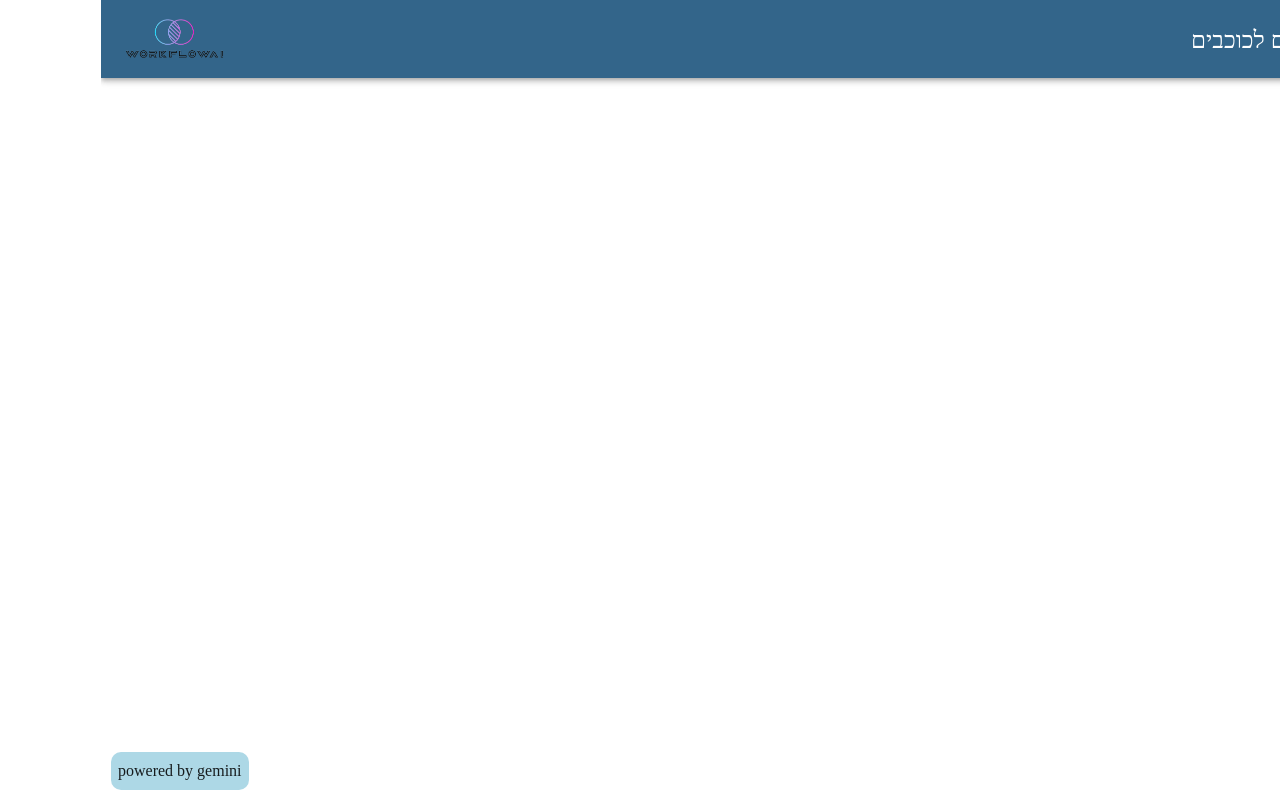
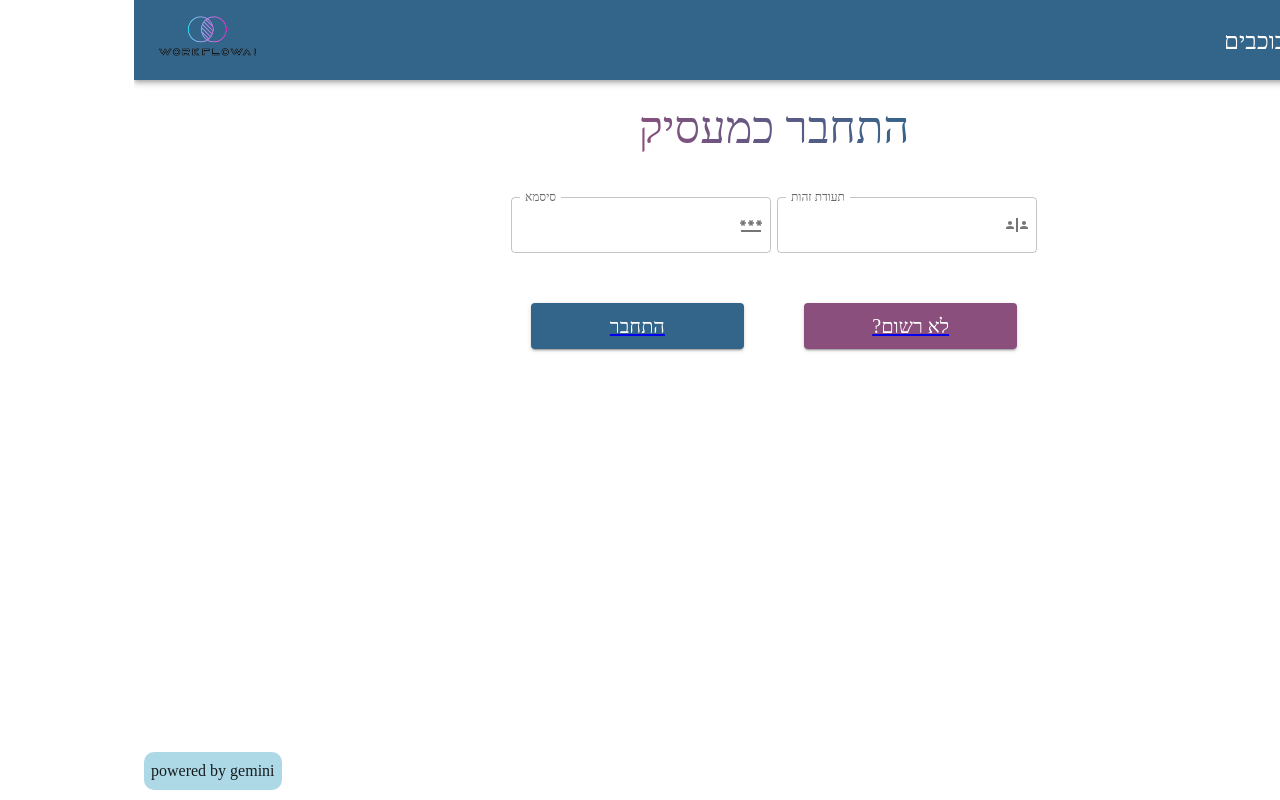
Before and after one commit to yarden1423/worksolutionsai, a React (Vite) app in the folder frontend/: page /login in a window 1280 px wide. Built offline with nearby package versions, Linux system fonts and the light colour scheme; what jss-rtl would draw is missing.

Commit message:
finish add

```diff
--- a/frontend/src/App.jsx
+++ b/frontend/src/App.jsx
@@ -6,6 +6,7 @@ import HomePage from "./pages/HomePage";
 import Suggestion from "./pages/Suggestions";
 import SignUp from "./pages/SignUp";
 import { Typography } from "@mui/material";
+import Login from "./pages/Login";
 
 export default function App() {
   const jobs = [
@@ -75,6 +76,7 @@ export default function App() {
         <Route path="/cvpage" element={<CVpage />} />
         <Route path="/workplaces" element={<Suggestion jobs={jobs} />} />
         <Route path="/signup" element={<SignUp />} />
+        <Route path="/login" element={<Login />} />
       </Routes>
     </BrowserRouter>
   );
--- a/frontend/src/components/JobSuggestion.jsx
+++ b/frontend/src/components/JobSuggestion.jsx
@@ -3,16 +3,14 @@ import CardContent from "@mui/material/CardContent";
 import { Chip, Typography, Grid } from "@mui/material";
 import CardActions from "@mui/material/CardActions";
 import Button from "@mui/material/Button";
-import LocationOnIcon from "@mui/icons-material/LocationOn";
 import ApartmentIcon from "@mui/icons-material/Apartment";
-import CallIcon from "@mui/icons-material/Call";
 import JobDialog from "../components/JobDescriptionDialog";
 
 export default function JobSuggestion(props) {
   const job = props.job;
   return (
     <div>
-      <Card sx={{}} style={{ borderRadius: "10px", margin: "20px" }}>
+      <Card style={{ borderRadius: "10px", margin: "20px" }}>
         <CardContent>
           <Typography
             sx={{ fontSize: 20, marginBlock: 1 }}
--- a/frontend/src/components/Navbar.jsx
+++ b/frontend/src/components/Navbar.jsx
@@ -21,7 +21,9 @@ const Navbar = () => {
           </Link>
         </Grid>
         <Grid item xs={6} container justifyContent={"end"}>
-          <img src={Logo} width={"100px"} />
+          <Link to="/" color="white" style={{ textDecoration: "none" }}>
+            <img src={Logo} width={"100px"} />
+          </Link>
         </Grid>
       </Toolbar>
     </AppBar>
--- a/frontend/src/pages/HomePage.jsx
+++ b/frontend/src/pages/HomePage.jsx
@@ -76,7 +76,7 @@ export default function HomePage() {
               </Grid>
             </Button>
           </Link>
-          <Link to="/signup">
+          <Link to="/login">
             <Button
               variant="contained"
               sx={{ mt: "20px", width: "55vh" }}
--- /dev/null
+++ b/frontend/src/pages/Login.jsx
@@ -0,0 +1,125 @@
+import { useTheme } from "@emotion/react";
+import {
+  Grid,
+  Typography,
+  TextField,
+  InputAdornment,
+  Button,
+} from "@mui/material";
+import * as React from "react";
+import { useState } from "react";
+
+import SafetyDividerIcon from "@mui/icons-material/SafetyDivider";
+import PasswordIcon from "@mui/icons-material/Password";
+import { Link } from "react-router-dom";
+
+export default function Login() {
+  const { palette } = useTheme();
+
+  const [taz, setTaz] = useState();
+  const [password, setPassword] = useState();
+
+  return (
+    <Grid
+      container
+      justifyContent="center"
+      alignItems="center"
+      flexDirection="column"
+    >
+      <Typography
+        marginTop={"15px"}
+        sx={{
+          marginBottom: "10px",
+          backgroundImage: `-webkit-linear-gradient(top right, ${palette.primary.main}, ${palette.secondary.main})`,
+          backgroundSize: "100%",
+          backgroundRepeat: "repeat",
+          backgroundClip: "text",
+          WebkitBackgroundClip: "text",
+          WebkitTextFillColor: "transparent",
+          mx: "auto",
+        }}
+        fontSize={45}
+      >
+        התחבר כמעסיק
+      </Typography>
+
+      <Grid container justifyContent={"center"}>
+        <Grid item container xs={12} justifyContent={"center"}>
+          <Grid item xs={6} container justifyContent={"center"}>
+            <Grid item xs={5} mt="25px" container justifyContent={"center"}>
+              <TextField
+                label="תעודת זהות"
+                variant="outlined"
+                type="number"
+                InputProps={{
+                  startAdornment: (
+                    <InputAdornment position="start">
+                      <SafetyDividerIcon />
+                    </InputAdornment>
+                  ),
+                }}
+                value={taz}
+                onChange={(e) => {
+                  setTaz(() => e.target.value);
+                }}
+              />
+            </Grid>
+
+            <Grid item xs={5} mt="25px" container justifyContent={"center"}>
+              <TextField
+                label="סיסמא"
+                type="password"
+                variant="outlined"
+                InputProps={{
+                  startAdornment: (
+                    <InputAdornment position="start">
+                      <PasswordIcon />
+                    </InputAdornment>
+                  ),
+                }}
+                value={password}
+                onChange={(e) => {
+                  setPassword(() => e.target.value);
+                }}
+              />
+            </Grid>
+          </Grid>
+        </Grid>
+        <Grid container justifyContent={"center"}>
+          <Grid item xs="2" mx={"30px"}>
+            <Link to="/signup">
+              <Grid item container justifyContent={"center"}>
+                <Button
+                  variant="contained"
+                  sx={{ mt: "50px", width: "33vh" }}
+                  size="large"
+                  color="secondary"
+                >
+                  <Grid container justifyContent={"center"}>
+                    <Typography fontSize={20}>לא רשום?</Typography>
+                  </Grid>
+                </Button>
+              </Grid>
+            </Link>
+          </Grid>
+          <Grid item xs="2" mx={"30px"}>
+            <Link to="/workplaces">
+              <Grid item container justifyContent={"center"}>
+                <Button
+                  variant="contained"
+                  sx={{ mt: "50px", width: "33vh" }}
+                  size="large"
+                  color="primary"
+                >
+                  <Grid container justifyContent={"center"}>
+                    <Typography fontSize={20}>התחבר</Typography>
+                  </Grid>
+                </Button>
+              </Grid>
+            </Link>
+          </Grid>
+        </Grid>
+      </Grid>
+    </Grid>
+  );
+}
--- a/frontend/src/pages/SignUp.jsx
+++ b/frontend/src/pages/SignUp.jsx
@@ -23,6 +23,7 @@ export default function Login() {
   const [taz, setTaz] = useState();
   const [phoneNumber, setPhoneNumber] = useState();
   const [password, setPassword] = useState();
+  const [confirmedPassword, setConfirmedPassword] = useState();
   const [email, setEmail] = useState();
 
   return (
@@ -73,6 +74,7 @@ export default function Login() {
               <TextField
                 label="תעודת זהות"
                 variant="outlined"
+                type="number"
                 InputProps={{
                   startAdornment: (
                     <InputAdornment position="start">
@@ -90,6 +92,7 @@ export default function Login() {
               <TextField
                 label="מספר טלפון"
                 variant="outlined"
+                type="number"
                 InputProps={{
                   startAdornment: (
                     <InputAdornment position="start">
@@ -105,7 +108,26 @@ export default function Login() {
             </Grid>
             <Grid item xs={5} mt="25px" container justifyContent={"center"}>
               <TextField
+                label="אימייל"
+                variant="outlined"
+                type="email"
+                InputProps={{
+                  startAdornment: (
+                    <InputAdornment position="start">
+                      <AlternateEmailIcon />
+                    </InputAdornment>
+                  ),
+                }}
+                value={email}
+                onChange={(e) => {
+                  setEmail(() => e.target.value);
+                }}
+              />
+            </Grid>
+            <Grid item xs={5} mt="25px" container justifyContent={"center"}>
+              <TextField
                 label="סיסמא"
+                type="password"
                 variant="outlined"
                 InputProps={{
                   startAdornment: (
@@ -122,18 +144,19 @@ export default function Login() {
             </Grid>
             <Grid item xs={5} mt="25px" container justifyContent={"center"}>
               <TextField
-                label="אימייל"
+                label="ודא סיסמא"
+                type="password"
                 variant="outlined"
                 InputProps={{
                   startAdornment: (
                     <InputAdornment position="start">
-                      <AlternateEmailIcon />
+                      <PasswordIcon />
                     </InputAdornment>
                   ),
                 }}
-                value={email}
+                value={confirmedPassword}
                 onChange={(e) => {
-                  setEmail(() => e.target.value);
+                  setConfirmedPassword(() => e.target.value);
                 }}
               />
             </Grid>
@@ -148,7 +171,7 @@ export default function Login() {
               color="secondary"
             >
               <Grid container justifyContent={"center"}>
-                <Typography fontSize={16}>הירשם</Typography>
+                <Typography fontSize={20}>הירשם</Typography>
               </Grid>
             </Button>
           </Grid>
--- a/frontend/src/pages/Suggestions.jsx
+++ b/frontend/src/pages/Suggestions.jsx
@@ -1,7 +1,8 @@
-import { Typography } from "@mui/material";
+import { Button, IconButton, Typography } from "@mui/material";
 import JobSuggestion from "../components/JobSuggestion";
 import Box from "@mui/material/Box";
 import Grid from "@mui/material/Grid";
+import AddIcon from "@mui/icons-material/Add";
 
 export default function Suggestion({ jobs }) {
   return (
@@ -19,6 +20,36 @@ export default function Suggestion({ jobs }) {
               </Grid>
             );
           })}
+          <Grid
+            item
+            xs={3}
+            style={{
+              alignItems: "center",
+            }}
+            container
+            justifyContent={"center"}
+          >
+            <Grid
+              item
+              style={{
+                position: "relative",
+                width: "285px",
+                height: "235px",
+                border: "10px",
+                borderColor: "black",
+                borderRadius: "10px",
+                borderBlock: "1",
+                "box-shadow":
+                  "0 2px 2px 0 rgba(0, 0, 0, 0.16), 0 0 0 1px rgba(0, 0, 0, 0.08)",
+              }}
+            >
+              <Button
+                style={{ position: "absolute", top: "90px", right: "120px" }}
+              >
+                <AddIcon fontSize="large" />
+              </Button>
+            </Grid>
+          </Grid>
         </Grid>
       </Box>
     </Grid>
```
